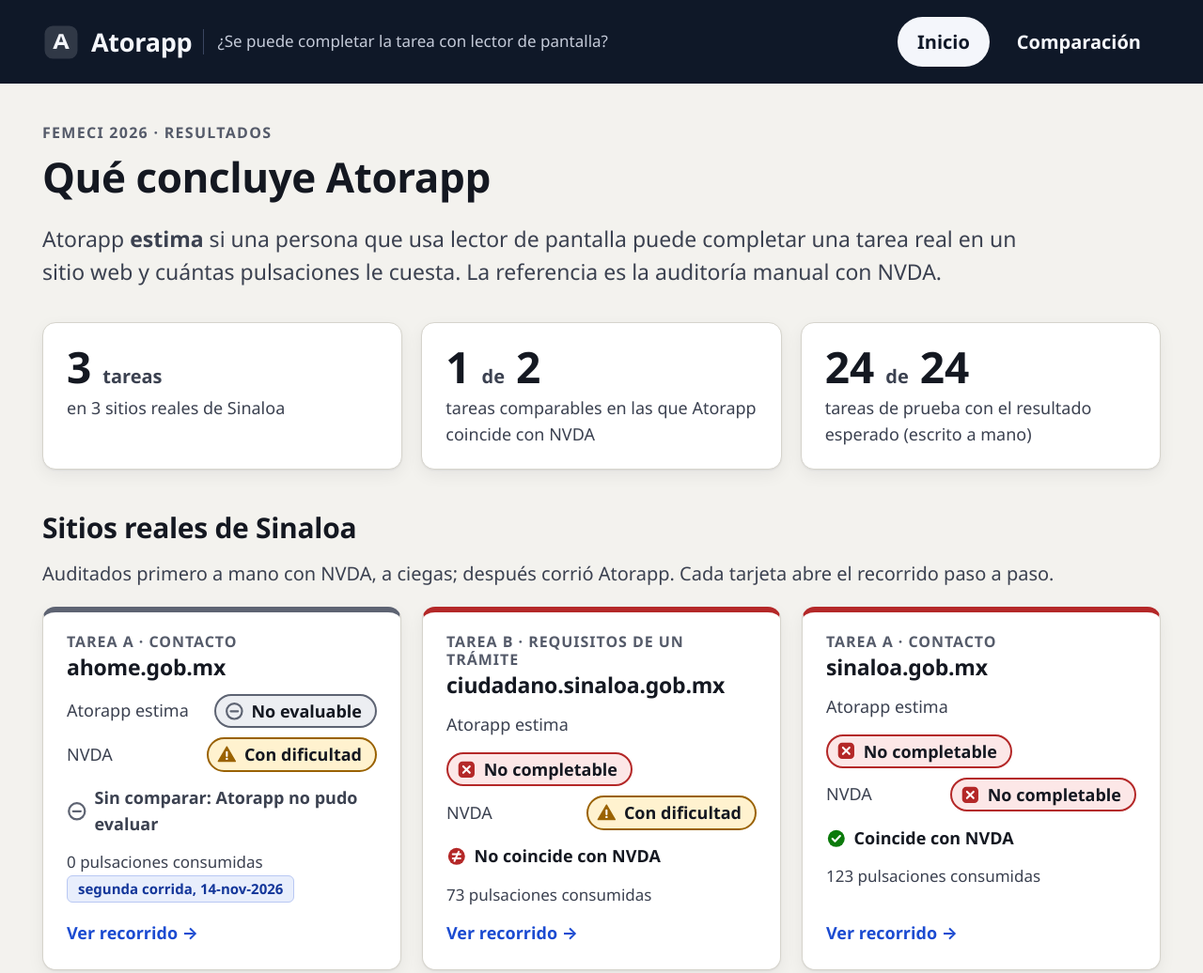
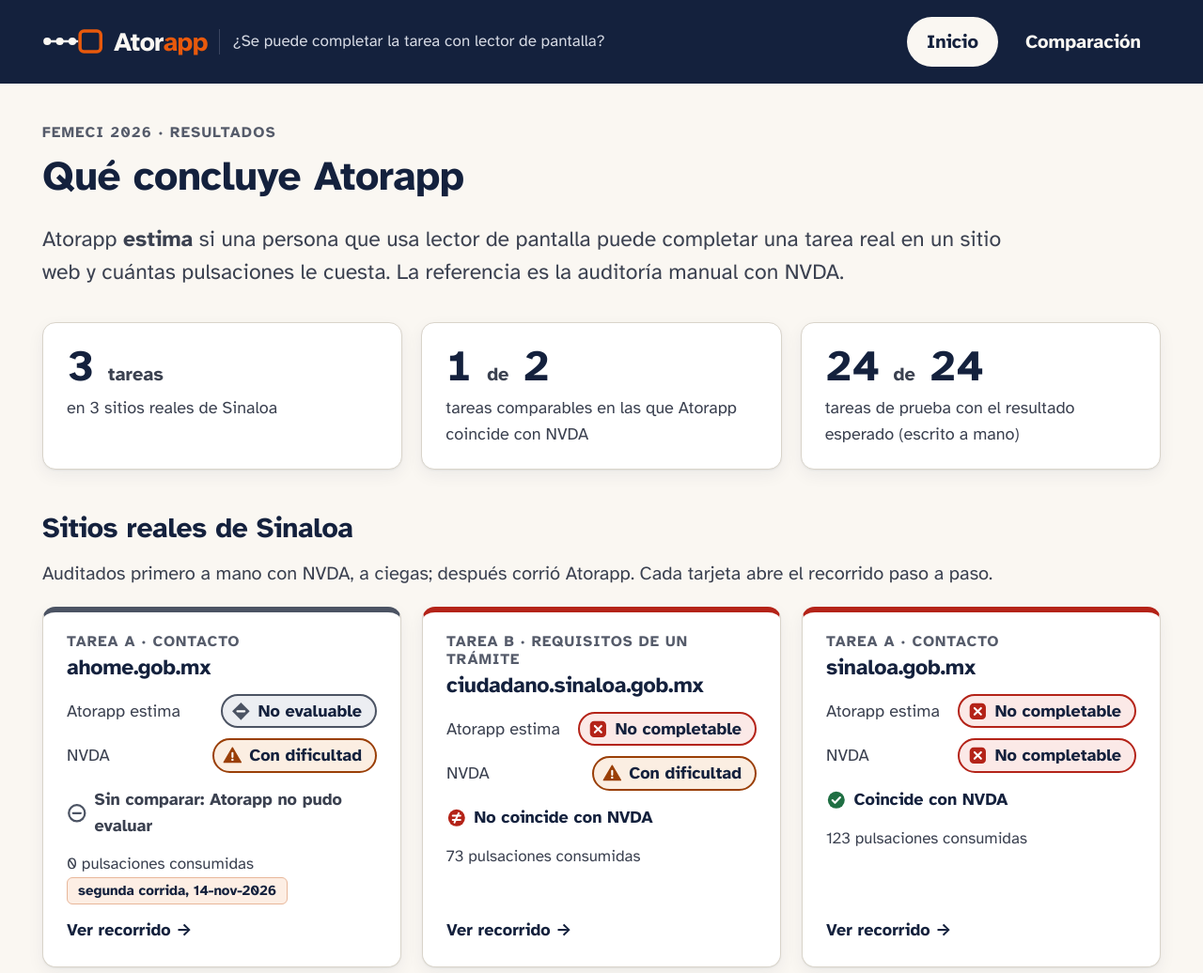
Before and after one commit to jsandoval-08/femeci-accesibilidad, a plain HTML site: page interfaz/index.html in a window 1280 px wide. Shown: the top 1036 px of the page at 94% size. Drawn offline with Linux system fonts and the light colour scheme.

Commit message:
Fase 3F.4c: identidad visual en la interfaz del estudio
Tokens de marca.css, logo nuevo, foco naranja de 4 px, teclas físicas y No evaluable como rombo
con guion. Sin cambios en datos.js. axe-core 4.14.0 sigue en 0 violaciones; prueba nueva de fuente
local por file:// y del anillo de foco.

Co-Authored-By: Claude Opus 5.5 <noreply@anthropic.com>

```diff
--- a/interfaz/app.js
+++ b/interfaz/app.js
@@ -74,7 +74,8 @@
     completable: '<circle cx="12" cy="12" r="10" fill="currentColor"/><path d="m7.5 12.3 3 3 6-6.3" fill="none" stroke="#fff" stroke-width="2.4" stroke-linecap="round" stroke-linejoin="round"/>',
     con_dificultad: '<path d="M12 2.5 22.5 20.5h-21Z" fill="currentColor" stroke="currentColor" stroke-width="1.5" stroke-linejoin="round"/><path d="M12 9v5" stroke="#fff" stroke-width="2.4" stroke-linecap="round"/><circle cx="12" cy="17.3" r="1.4" fill="#fff"/>',
     no_completable: '<rect x="2" y="2" width="20" height="20" rx="5" fill="currentColor"/><path d="m8 8 8 8m0-8-8 8" stroke="#fff" stroke-width="2.4" stroke-linecap="round"/>',
-    no_evaluable: '<circle cx="12" cy="12" r="9.5" fill="none" stroke="currentColor" stroke-width="2.5"/><path d="M7.5 12h9" stroke="currentColor" stroke-width="2.5" stroke-linecap="round"/>',
+    // Rombo con guion (Fase 3F.4): forma propia, distinta del círculo de completable.
+    no_evaluable: '<path d="M12 1.2 22.8 12 12 22.8 1.2 12Z" fill="currentColor"/><path d="M7.6 12h8.8" stroke="#fff" stroke-width="2.6" stroke-linecap="round"/>',
     pendiente: '<circle cx="12" cy="12" r="9.5" fill="none" stroke="currentColor" stroke-width="2.5" stroke-dasharray="3 3"/><path d="M12 7v5l3 2" fill="none" stroke="currentColor" stroke-width="2.2" stroke-linecap="round"/>',
     si: '<circle cx="12" cy="12" r="10" fill="currentColor"/><path d="m7.5 12.3 3 3 6-6.3" fill="none" stroke="#fff" stroke-width="2.4" stroke-linecap="round" stroke-linejoin="round"/>',
     no: '<circle cx="12" cy="12" r="10" fill="currentColor"/><path d="M7.5 9.5h9m-9 5h9" stroke="#fff" stroke-width="2.2" stroke-linecap="round"/><path d="m14.5 6.5-5 11" stroke="#fff" stroke-width="2.2" stroke-linecap="round"/>',
--- a/interfaz/estilos.css
+++ b/interfaz/estilos.css
@@ -1,37 +1,37 @@
-/* Atorapp — interfaz de resultados (Fase 3E). Sin fuentes externas: fuentes del sistema.
+/* Atorapp — interfaz de resultados (Fase 3E). Sin red: la fuente (Atkinson Hyperlegible) es un archivo
+   local, cargado por marca.css (identidad de la Fase 3F.4, compartida con la app del modo exploración).
    Pensada para leerse a distancia en una laptop sobre una mesa: texto grande y contraste alto
    (el texto de cuerpo supera 7:1; ningún texto baja de 4.5:1). Los estados nunca van solo con color:
-   siempre icono + palabra. */
+   siempre forma + palabra. El acento naranja solo va en formas y títulos grandes. */
 
 :root {
-  --tinta: #141821;
+  --tinta: var(--marca-tinta);
   --tinta-2: #3b4150;
   --tinta-3: #555b6a;
-  --fondo: #f3f2ee;
+  --fondo: var(--marca-fondo);
   --superficie: #ffffff;
-  --superficie-2: #f8f7f4;
-  --borde: #d6d4cc;
-  --borde-fuerte: #9a9789;
-  --acento: #1b4bd1;
-  --acento-suave: #e8eefc;
-  --cabecera: #0f1828;
-  --cabecera-tinta: #f4f6fb;
-  --cabecera-tinta-2: #c4cad8;
-  --foco: #1b4bd1;
-  --foco-oscuro: #ffd166;
+  --superficie-2: #f6f2ea;
+  --borde: #d9d4ca;
+  --borde-fuerte: #8a8577;
+  --acento: var(--marca-tinta);  /* enlaces, botón principal y barras: tinta, como en la app */
+  --acento-suave: #fdeee4;
+  --cabecera: var(--marca-tinta);
+  --cabecera-tinta: var(--marca-fondo);
+  --cabecera-tinta-2: #d5d9e3;
+  --foco: var(--marca-acento);
 
-  /* Estados: icono y borde en el tono; el texto siempre en --tinta. */
-  --bien: #0b7a0b;      --bien-fondo: #e5f4e5;
-  --aviso: #9a6200;     --aviso-fondo: #fff2cf;
-  --mal: #b42828;       --mal-fondo: #fce7e7;
-  --neutro: #5d6372;    --neutro-fondo: #eceef2;
-  --umbral: #9a6200;
+  /* Estados: forma y borde en el tono; el texto siempre en --tinta. */
+  --bien: var(--marca-completable);       --bien-fondo: #e6f2ea;
+  --aviso: var(--marca-dificultad);       --aviso-fondo: #fbeee2;
+  --mal: var(--marca-no-completable);     --mal-fondo: #fbe9e7;
+  --neutro: var(--marca-no-evaluable);    --neutro-fondo: #eceef2;
+  --umbral: var(--marca-dificultad);
 
   --radio: 14px;
   --radio-chico: 8px;
-  --sombra: 0 1px 2px rgb(15 24 40 / .06), 0 6px 18px rgb(15 24 40 / .06);
-  --letra: "Segoe UI Variable Text", "Segoe UI", system-ui, -apple-system, "Helvetica Neue", Arial, sans-serif;
-  --letra-titulo: "Segoe UI Variable Display", "Segoe UI", system-ui, -apple-system, "Helvetica Neue", Arial, sans-serif;
+  --sombra: 0 1px 2px rgb(20 33 61 / .06), 0 6px 18px rgb(20 33 61 / .06);
+  --letra: var(--marca-letra);
+  --letra-titulo: var(--marca-letra);
   --letra-mono: "Cascadia Mono", Consolas, "SFMono-Regular", Menlo, monospace;
   --ancho: 1240px;
   color-scheme: light;
@@ -62,14 +62,15 @@ h2 { font-size: 1.5rem; font-weight: 650; margin-top: 2.2rem; }
 h3 { font-size: 1.15rem; font-weight: 650; }
 h4 { font-size: 1rem; font-weight: 650; }
 h1:focus { outline: none; }
-h1:focus-visible { outline: 3px solid var(--foco); outline-offset: 6px; border-radius: 4px; }
+h1:focus-visible { outline: 4px solid var(--foco); outline-offset: 3px; border-radius: 4px; }
 p { margin: 0 0 1em; }
 code { font-family: var(--letra-mono); font-size: .9em; }
 
 a { color: var(--acento); text-underline-offset: .18em; text-decoration-thickness: .08em; }
 a:hover { text-decoration-thickness: .14em; }
 
-:focus-visible { outline: 3px solid var(--foco); outline-offset: 3px; border-radius: 4px; }
+/* Foco: el anillo naranja del logo (4 px, separado 3 px), igual que en la app. */
+:focus-visible { outline: 4px solid var(--foco); outline-offset: 3px; border-radius: 4px; }
 
 .sr-only {
   position: absolute !important; width: 1px; height: 1px; padding: 0; margin: -1px;
@@ -80,20 +81,20 @@ a:hover { text-decoration-thickness: .14em; }
 
 .saltar {
   position: absolute; left: 1rem; top: -4rem; z-index: 10;
-  background: var(--foco-oscuro); color: var(--cabecera); font-weight: 700;
+  background: var(--superficie); color: var(--cabecera); font-weight: 700; border: 3px solid var(--cabecera);
   padding: .6rem 1rem; border-radius: var(--radio-chico); text-decoration: none;
 }
-.saltar:focus { top: 1rem; outline: 3px solid var(--cabecera); outline-offset: 2px; }
+.saltar:focus { top: 1rem; }
 
 .cabecera { background: var(--cabecera); color: var(--cabecera-tinta); }
-.cabecera :focus-visible { outline-color: var(--foco-oscuro); }
 .cabecera-interior {
   max-width: var(--ancho); margin: 0 auto; padding: .9rem 1.25rem;
   display: flex; align-items: center; justify-content: space-between; gap: 1rem 2rem; flex-wrap: wrap;
 }
 .marca { display: flex; align-items: center; gap: .6rem; margin: 0; flex-wrap: wrap; }
-.marca-icono { width: 2rem; height: 2rem; color: var(--cabecera-tinta); flex: none; }
-.marca-nombre { font-family: var(--letra-titulo); font-size: 1.35rem; font-weight: 750; letter-spacing: -.01em; }
+.marca-icono { width: 3.2rem; height: 1.8rem; flex: none; }
+.marca-nombre { font-family: var(--letra-titulo); font-size: 1.4rem; font-weight: 700; letter-spacing: -.02em; }
+.marca-nombre .logo-app { color: var(--marca-acento); }  /* 28 px en negrita: texto grande, 4.4:1 */
 .marca-lema { color: var(--cabecera-tinta-2); font-size: .85rem; border-left: 1px solid #3a4560; padding-left: .7rem; }
 
 .navegacion ul { list-style: none; display: flex; gap: .4rem; margin: 0; padding: 0; }
@@ -165,7 +166,7 @@ a:hover { text-decoration-thickness: .14em; }
   transition: transform .15s ease, box-shadow .15s ease;
 }
 .tarjeta:hover { transform: translateY(-2px); box-shadow: 0 2px 4px rgb(15 24 40 / .08), 0 12px 28px rgb(15 24 40 / .1); }
-.tarjeta:has(.tarjeta-enlace:focus-visible) { outline: 3px solid var(--foco); outline-offset: 3px; }
+.tarjeta:has(.tarjeta-enlace:focus-visible) { outline: 4px solid var(--foco); outline-offset: 3px; }
 .tarjeta-enlace:focus-visible { outline: none; }
 .borde-completable { border-top-color: var(--bien); }
 .borde-con_dificultad { border-top-color: var(--aviso); }
@@ -186,7 +187,7 @@ a:hover { text-decoration-thickness: .14em; }
 .meta { color: var(--tinta-2); font-size: .85rem; margin: 0; }
 .etiqueta {
   display: inline-block; font-size: .75rem; font-weight: 700; padding: .1rem .55rem; border-radius: 6px;
-  background: var(--acento-suave); color: #13369a; border: 1px solid #b9c8f3;
+  background: var(--acento-suave); color: var(--tinta); border: 1px solid #e8b79a;
 }
 
 .grupo-prueba { margin-top: 1.6rem; }
@@ -217,13 +218,12 @@ a:hover { text-decoration-thickness: .14em; }
   box-shadow: var(--sombra); min-height: 12.5rem;
 }
 .tecla-grande { display: flex; flex-direction: column; align-items: center; gap: .55rem; min-width: 9rem; }
+/* Tecla física (marca.css): borde de 3 px y el inferior más grueso. Aquí se ajusta el tamaño al texto. */
 .tecla {
-  font-family: var(--letra-mono); font-weight: 700; color: var(--tinta);
-  display: inline-flex; align-items: center; justify-content: center;
-  background: linear-gradient(#ffffff, #eeede8); border: 2px solid var(--borde-fuerte); border-bottom-width: 5px;
-  border-radius: 10px; padding: .1rem .55rem; min-width: 2.2em; white-space: nowrap;
+  font-size: inherit; height: auto; min-width: 2.2em; padding: .1rem .55rem;
+  border-width: 3px; border-bottom-width: 6px; border-radius: 10px;
 }
-.tecla-grande .tecla { font-size: 2.6rem; min-width: 1.9em; padding: .25rem .7rem; }
+.tecla-grande .tecla { font-size: 2.6rem; min-width: 1.9em; padding: .25rem .7rem; border-bottom-width: 9px; border-radius: 16px; }
 .tecla-desc { color: var(--tinta-2); font-size: .85rem; text-align: center; max-width: 11rem; }
 .ahora-texto { min-width: 0; }
 .ahora-paso { font-size: .85rem; font-weight: 700; letter-spacing: .06em; text-transform: uppercase; color: var(--tinta-3); margin: 0 0 .3rem; }
@@ -265,7 +265,7 @@ a:hover { text-decoration-thickness: .14em; }
 .boton:hover:not(:disabled) { border-color: var(--tinta); background: var(--superficie-2); }
 .boton:disabled { color: var(--tinta-3); border-color: var(--borde); cursor: not-allowed; background: var(--superficie-2); }
 .boton-primario { background: var(--acento); border-color: var(--acento); color: #fff; }
-.boton-primario:hover:not(:disabled) { background: #163fb0; border-color: #163fb0; }
+.boton-primario:hover:not(:disabled) { background: #000; border-color: #000; }
 .ajuste { display: flex; align-items: center; gap: .5rem; font-size: .9rem; color: var(--tinta-2); }
 select {
   font: inherit; font-size: .9rem; color: var(--tinta); background: var(--superficie);
@@ -286,10 +286,10 @@ select {
   padding: .45rem 1.1rem; border-left: 5px solid transparent; cursor: pointer; font-size: .9rem;
 }
 .pasos li:hover { background: var(--superficie-2); }
-.pasos li[aria-current="step"] { background: var(--acento-suave); border-left-color: var(--acento); }
+.pasos li[aria-current="step"] { background: var(--acento-suave); border-left-color: var(--marca-acento); }
 .pasos li.futuro { color: var(--tinta-3); }
 .paso-num { color: var(--tinta-3); font-variant-numeric: tabular-nums; text-align: right; }
-.pasos .tecla { font-size: .8rem; border-bottom-width: 3px; }
+.pasos .tecla { font-size: .8rem; border-width: 2px; border-bottom-width: 4px; border-radius: 8px; }
 .paso-anuncio { overflow-wrap: anywhere; }
 .paso-cuenta { font-variant-numeric: tabular-nums; font-weight: 650; color: var(--tinta-2); }
 .paso-marca { display: block; font-size: .8rem; font-weight: 700; margin-top: .15rem; }
--- a/interfaz/index.html
+++ b/interfaz/index.html
@@ -5,6 +5,7 @@
   <meta name="viewport" content="width=device-width, initial-scale=1">
   <title>Atorapp — resultados</title>
   <meta name="description" content="Resultados de Atorapp: estimación de si una persona que usa lector de pantalla puede completar tareas reales en sitios web.">
+  <link rel="stylesheet" href="marca.css">
   <link rel="stylesheet" href="estilos.css">
 </head>
 <body>
@@ -13,11 +14,14 @@
   <header class="cabecera">
     <div class="cabecera-interior">
       <p class="marca">
-        <svg class="marca-icono" viewBox="0 0 32 32" aria-hidden="true" focusable="false">
-          <rect x="2" y="2" width="28" height="28" rx="7" fill="currentColor" opacity=".14"/>
-          <path d="M9 21.5h3.2l1.1-3.1h5.4l1.1 3.1H23L17.8 9h-3.6L9 21.5Zm5.2-5.7 1.8-5.2 1.8 5.2h-3.6Z" fill="currentColor"/>
+        <svg class="marca-icono" viewBox="0 0 220 120" aria-hidden="true" focusable="false">
+          <line x1="18" y1="60" x2="128" y2="60" stroke="#FAF7F2" stroke-width="8" stroke-linecap="round"/>
+          <circle cx="18" cy="60" r="14" fill="#FAF7F2"/>
+          <circle cx="64" cy="60" r="14" fill="#FAF7F2"/>
+          <circle cx="110" cy="60" r="14" fill="#FAF7F2"/>
+          <rect x="138" y="22" width="76" height="76" rx="14" fill="none" stroke="#E8590C" stroke-width="12"/>
         </svg>
-        <span class="marca-nombre">Atorapp</span>
+        <span class="marca-nombre">Ator<span class="logo-app">app</span></span>
         <span class="marca-lema">¿Se puede completar la tarea con lector de pantalla?</span>
       </p>
       <nav class="navegacion" aria-label="Vistas">
```
Also changed, not shown: 1 other file.
